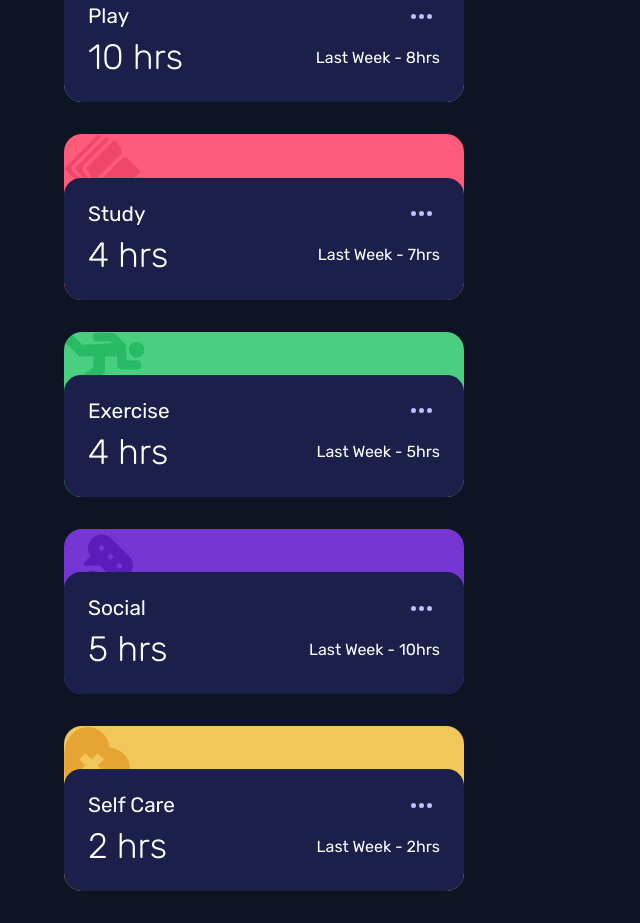
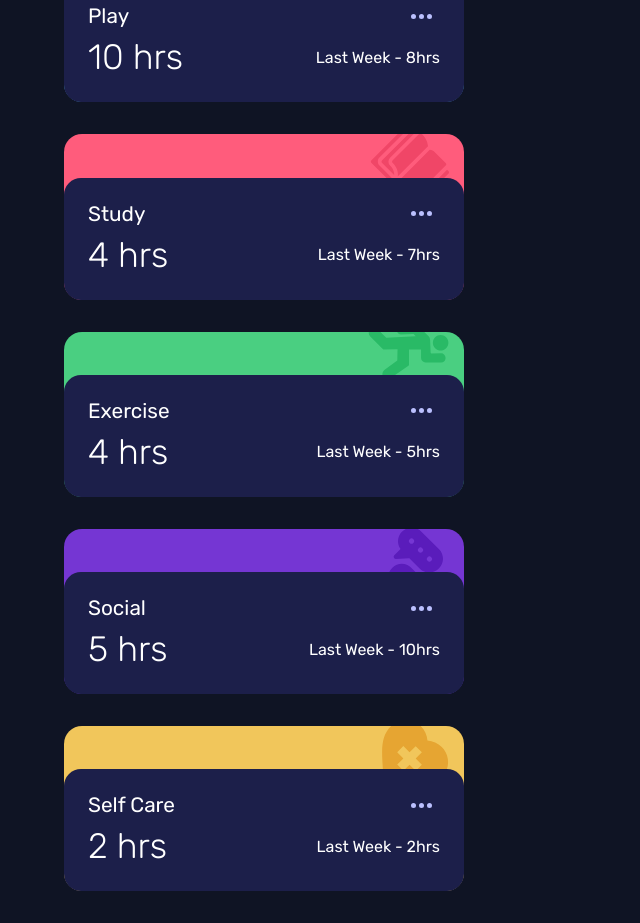
Before and after one commit to hariscs/fem-time-tracking-dashboard, a React (Create React App) app: page / in a window 1280 px wide. Shown: the part 520-1443 px from the top of the page, without its empty margins (0-640 px from the left). Built offline with nearby package versions, Linux system fonts and the light colour scheme.

Commit message:
refactored the css

```diff
--- a/src/App.js
+++ b/src/App.js
@@ -107,9 +107,9 @@ const routine = [
 
 function App() {
 	return (
-		<div>
+		<>
 			<Dashboard data={routine} />
-		</div>
+		</>
 	);
 }
 
--- a/src/components/CardItem.css
+++ b/src/components/CardItem.css
@@ -1,39 +1,36 @@
 .card__item {
 	max-width: 400px;
 	border-radius: 18px;
-	overflow: hidden;
+}
+
+li {
+	background-position: top -7px right 15px;
+	background-repeat: no-repeat;
 }
 
 li:nth-child(1) {
 	background-color: hsl(15, 100%, 70%);
 	background-image: url(../images/icon-work.svg);
-	background-repeat: no-repeat;
 }
 li:nth-child(2) {
 	background-color: hsl(195, 74%, 62%);
 	background-image: url(../images/icon-play.svg);
-	/* */
-	background-repeat: no-repeat;
 }
 li:nth-child(3) {
 	background-color: hsl(348, 100%, 68%);
 	background-image: url(../images/icon-study.svg);
-	background-repeat: no-repeat;
 }
 li:nth-child(4) {
 	background-color: hsl(145, 58%, 55%);
 	background-image: url(../images/icon-exercise.svg);
-	background-repeat: no-repeat;
 }
 li:nth-child(5) {
 	background-color: hsl(264, 64%, 52%);
 	background-image: url(../images/icon-social.svg);
-	background-repeat: no-repeat;
 }
 li:nth-child(6) {
 	background-color: hsl(43, 84%, 65%);
 	background-image: url(../images/icon-self-care.svg);
-	background-repeat: no-repeat;
 }
 
 .card__banner {
```
